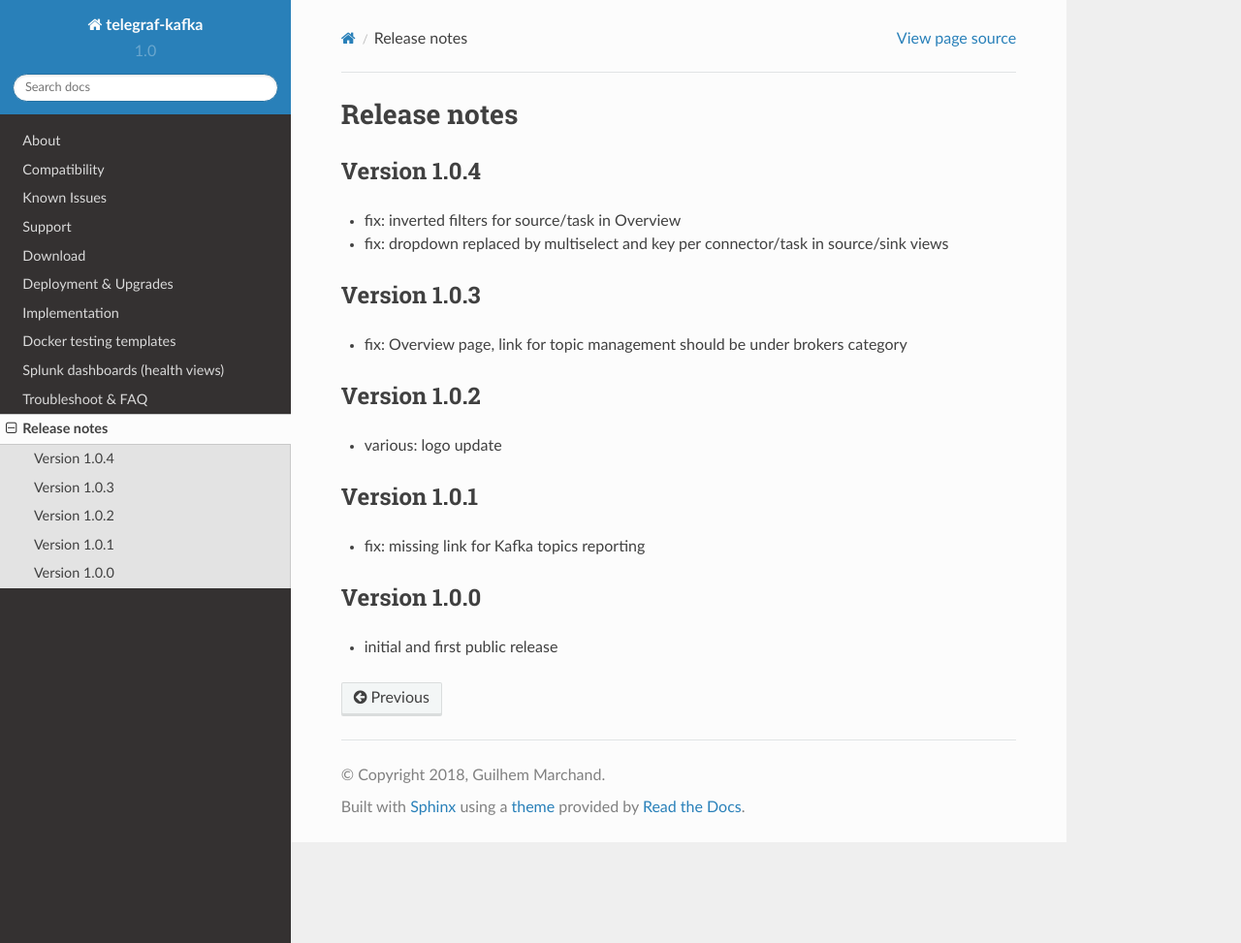
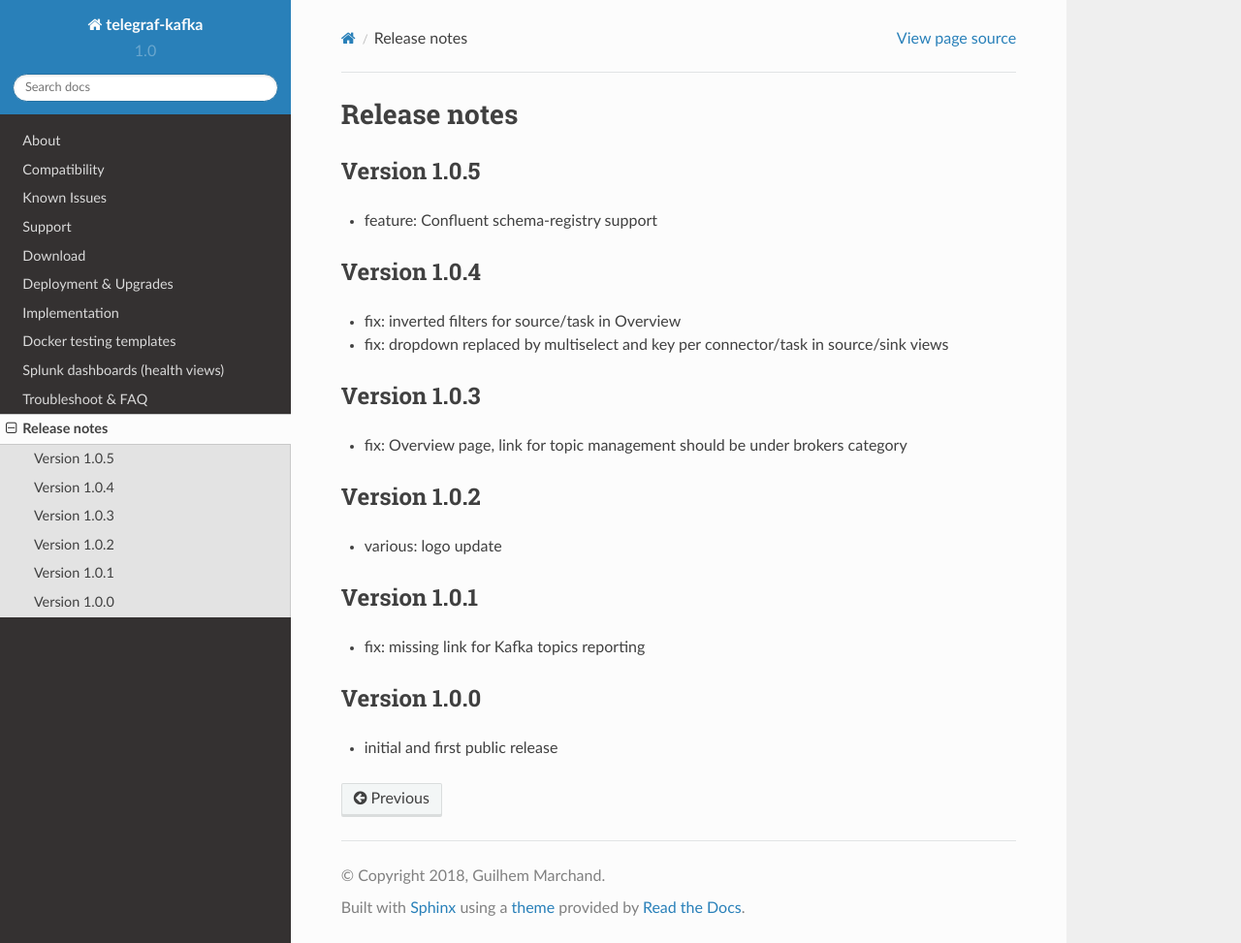
Before and after one commit to guilhemmarchand/telegraf-kafka, a Sphinx documentation site: the page built from docs/releasenotes.rst, in a window 1280 px wide and 973 px high. Shown: the whole window at 97% size. Built offline with Sphinx 7.4.7 and the Read the Docs theme 2.0.0, drawn with Linux system fonts in a browser that asks for light colours.

Commit message:
version 1.0.5

```diff
--- a/docs/releasenotes.rst
+++ b/docs/releasenotes.rst
@@ -1,5 +1,9 @@
 Release notes
 #############
+
+Version 1.0.5
+=============
+- feature: Confluent schema-registry support
 
 Version 1.0.4
 =============
```
Also changed, not shown: 7 other files.
